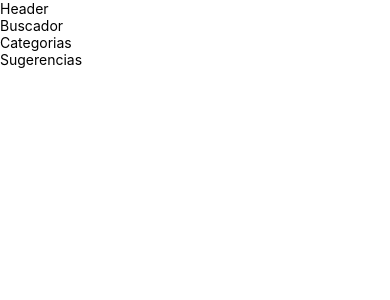
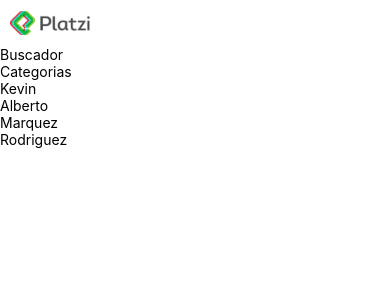
Before and after one commit to Kmarquez17/React-Native-platziVideoApp, a React Native app: screen / in a window 390 px wide. Shown: the top 300 px of the page. Built offline with nearby package versions, Linux system fonts and the light colour scheme.

Commit message:
Header y Listas Sugerencias

```diff
--- a/App.js
+++ b/App.js
@@ -3,8 +3,10 @@
  * https://github.com/facebook/react-native
  * @flow
  */
+import React, { Component } from 'react';
+import Header from './src/sections/components/header'
+import SuggestionList from './src/video/containers/suggestion-list'
 
-import React, { Component } from 'react';
 import {
   Text,
 } from 'react-native'
@@ -15,10 +17,10 @@
   render() {
     return (
       <Home>
-        <Text>Header</Text>
+        <Header/>
         <Text>Buscador</Text>
         <Text>Categorias</Text>
-        <Text>Sugerencias</Text>
+        <SuggestionList/>
       </Home>
     );
   }
--- a/src/screens/containers/home.js
+++ b/src/screens/containers/home.js
@@ -1,5 +1,4 @@
 import React, { Component } from 'react'
-
 
 class Home extends Component{
     render(){
--- /dev/null
+++ b/src/sections/components/header.js
@@ -0,0 +1,44 @@
+import React from 'react'
+import {
+    View,
+    Text,
+    Image,
+    StyleSheet,
+    SafeAreaView,
+} from 'react-native'
+function Header(props) {
+    return (
+        <View>
+            <SafeAreaView>
+                <View style={styles.container}>
+                    <Image
+                        source={require('../../../assets/logo.png')}
+                        style={styles.logo}
+                    />
+                    <View style={styles.right}>
+                        {props.children}
+                    </View>
+                </View>
+            </SafeAreaView>
+        </View>
+    );
+}
+
+const styles = StyleSheet.create({
+    container: {
+        paddingVertical: 10,
+        paddingHorizontal: 10,
+        flexDirection: 'row',
+    },
+    logo: {
+        width: 80,
+        height: 26,
+        resizeMode: 'contain',
+    },
+    right: {
+        flex: 1,
+        flexDirection: 'row',
+        justifyContent: 'flex-end',
+    }
+})
+export default Header;
--- /dev/null
+++ b/src/video/containers/suggestion-list.js
@@ -0,0 +1,34 @@
+import React, { Component } from 'react'
+import {
+    FlatList,
+    Text
+} from 'react-native'
+
+class SuggestionList extends Component{
+    render(){
+        const list = [
+            {
+                title:'Kevin',
+                key: '1'
+            },{
+                title:'Alberto',
+                key: '2'
+            },{
+                title:'Marquez',
+                key: '3'
+            },{
+                title:'Rodriguez',
+                key: '4'
+            }
+        ]
+        return(
+            <FlatList
+                data={list}
+                renderItem={({item}) => <Text>{item.title}</Text>}
+            />
+        )
+    }
+}
+
+
+export default SuggestionList
```
Also changed, not shown: package.json (line endings or trailing spaces), src/estilos.css (added), 1 other file (tests, documents, lock files or other folders).
